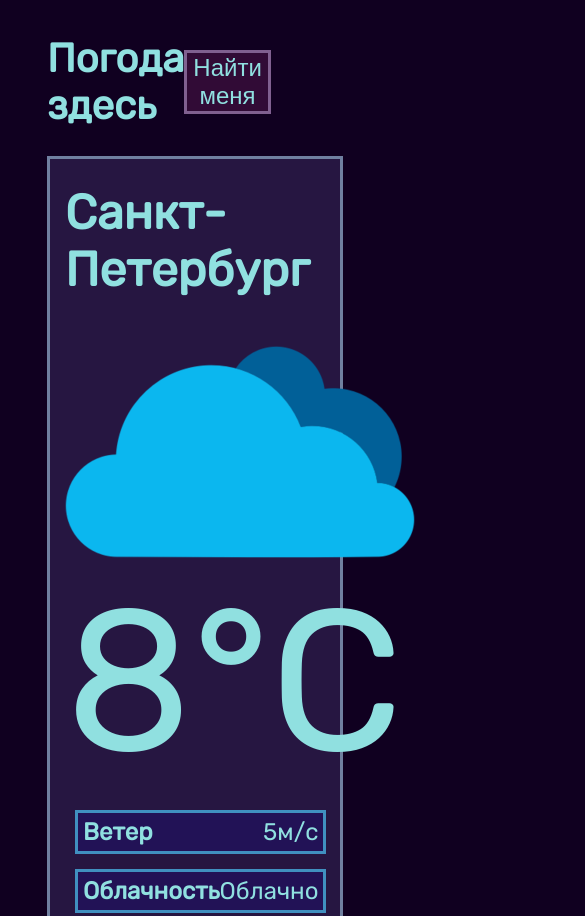
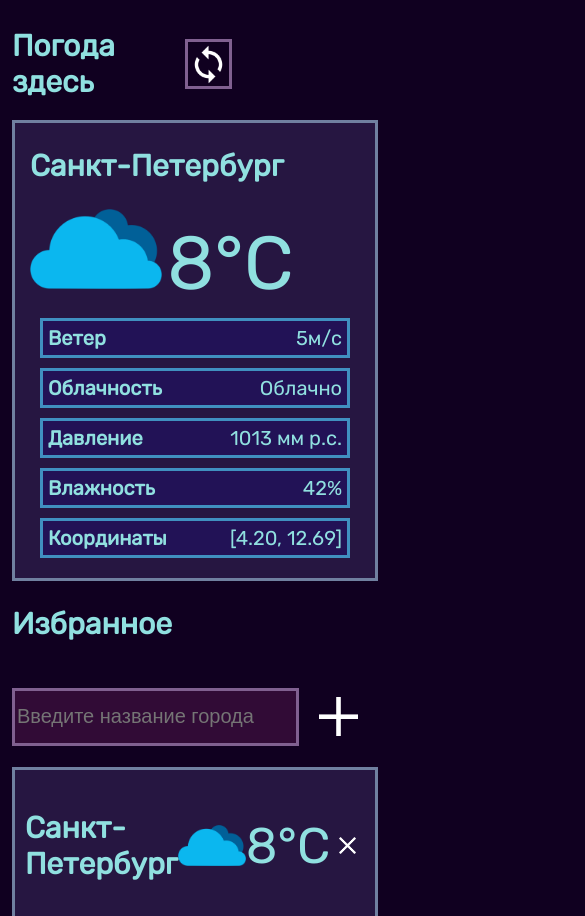
Before and after one commit to KitsuNeko256/WebWeather, a plain HTML site: page index.html in a window 390 px wide. Shown: the top 916 px of the page, 585 px wide, since content can reach past the window. Drawn offline with Linux system fonts and the light colour scheme.

Commit message:
adaptability changes

```diff
--- a/index.html
+++ b/index.html
@@ -14,13 +14,13 @@
 <body>
     <header>
         <h1>Погода здесь</h1>
-        <button type="button" class="findMeButton">Найти меня</button>
+        <button type="button" class="findMeButton"><span>Найти меня</span></button>
     </header>
     <main>
         <div class="mainCity">
             <div class="mainCityHeader">
-                <h3>Санкт-Петербург</h3>
-                <img src="cloud.png"/>
+                <h2>Санкт-Петербург</h2>
+                <img src="cloud.png" style="width: 40%"/>
                 <span class="temperature">8°C</span>
             </div>
             <ul class="weatherList">
@@ -33,10 +33,10 @@
         </div>
         <div class="favTitle">
             <h2>Избранное</h2>
-            <div class="favInput">
-                <textarea placeholder="Введите название города"></textarea>
+            <form class="favInput">
+                <input type="text" placeholder="Введите название города">
                 <button type="button" class="addButton"></button>
-            </div>
+            </form>
         </div>
         <ul class="favList">
             <li class="favCity">
@@ -117,41 +117,4 @@
         </ul>
     </main>
 </body>
-
-<!--
-<body>
-    <main>
-        <div class="mainPart">
-            <div class="examples">
-                <section>
-                    <h3>Скриншоты моих программ</h3>
-                    <div class="examplesImage">
-                        <h4>Платформер</h4>
-                        <img id="picGallery" src="pic1.png" onclick="picSwap()" style="width: 50%; height: 50%" />
-                        Скриншот из разрабатываемой мною игры, инновационный инди платформер с интересным геймплеем
-                        и не менее интересной графикой!
-                        Будущий шедевр!
-                        <div class="clearFloat"></div>
-                    </div>
-                </section>
-            </div>
-        </div>
-
-        <div class="chat">
-            Чат-бот:
-            <div class="chatMessageBox" id="chatMessageBox">
-            </div>
-            <div class="chatForm" style="width:100%;">
-                <label for="fname">Введите сообщение:</label><br>
-                <input type="text" id="chatText" style="width:70%;">
-                <input type="button" value="Отправить" onclick="chatMessage()" style="width:22%;">
-            </div>
-        </div>
-    </main>
-
-    <script src="lab5.js"></script>
-    <script src="script.js"></script>
-</body>
-
--->
 </html>
--- a/styles.css
+++ b/styles.css
@@ -41,14 +41,14 @@ ul {
     justify-content: space-between;
     background-color: var(--color_fg_purple);
     border: 3px solid var(--color_border_purple);
-    padding: 15px;
+    padding: 15px 15px 0px 15px;
 }
 .mainCityHeader {
-    width: 700px;
+    width: 320px;
     flex-grow: 1;
     align-items: center;
 }
-.mainCityHeader h3 {
+.mainCityHeader h2 {
     margin-top: 10px;
     width: 100%;
     font-size: 48px;
@@ -59,7 +59,7 @@ ul {
     font-size: 200px;
 }
 .mainCity ul {
-    width: 700px;
+    width: 320px;
     flex-grow: 1;
 }
 .mainCity ul li {
@@ -72,17 +72,19 @@ ul {
     flex-wrap: wrap;
     justify-content: space-between;
     align-items: center;
+    width: 100%;
 }
 .favInput {
     display: flex;
+    width: 70%;
 }
-.favInput textarea {
+.favInput input {
     background-color: var(--color_fg_pink);
     border: 3px solid var(--color_border_pink);
     color: var(--color_text);
     font-size: 36px;
+    width: 100%;
     height: 50px;
-    width: 600px;
     align-self: center;
 }
 .addButton {
@@ -100,7 +102,6 @@ ul {
     display: flex;
     flex-wrap: wrap;
     justify-content: space-between;
-    margin: -20px;
 }
 .favCity {
     display: flex;
@@ -108,9 +109,8 @@ ul {
     background-color: var(--color_fg_purple);
     border: 3px solid var(--color_border_purple);
     padding: 10px 10px 0px 10px;
-    margin: 20px;
-    width: 400px;
-    flex-grow: 1;
+    margin-bottom: 20px;
+    width: 45%;
 }
 .favCityHeader {
     display: flex;
@@ -147,3 +147,71 @@ ul {
     width: 100px;
     border: none;
 }
+
+
+@media screen and (max-width: 1600px) {
+    .mainCityHeader .temperature {
+        font-size: 150px;
+    }
+}
+@media screen and (max-width: 1200px) {
+    .mainCityHeader h2 {
+        font-size: 36px;
+    }
+    .mainCityHeader .temperature {
+        font-size: 100px;
+    }
+    .mainCity ul li {
+        font-size: 20px;
+        margin-bottom: 10px;
+    }
+}
+@media screen and (max-width: 900px) {
+    html {
+        margin: 0 3%;
+    }
+    header {
+        font-size: 15px;
+    }
+
+    .mainCityHeader h2 {
+        font-size: 30px;
+    }
+
+    .mainCityHeader .temperature {
+        font-size: 75px;
+    }
+
+}
+@media screen and (max-width: 800px){
+    .findMeButton span {
+        display: none;
+    }
+
+    .findMeButton {
+        background-image: url(update.png);
+        background-size: 100%;
+        background-repeat: no-repeat;
+        background-position: 50% 50%;
+        background-color: transparent;
+        height: 50px;
+        width: 50px;
+    }
+    .favTitle h2 {
+        width: 100%;
+    }
+    .favInput {
+        width: 100%;
+    }
+    .favCity {
+        width: 100%;
+    }
+}
+@media screen and (max-width: 600px) {
+    html {
+        margin: 0 1%;
+    }
+    .favInput input {
+        font-size: 20px;
+    }
+}
```
Also changed, not shown: update.png (added).
